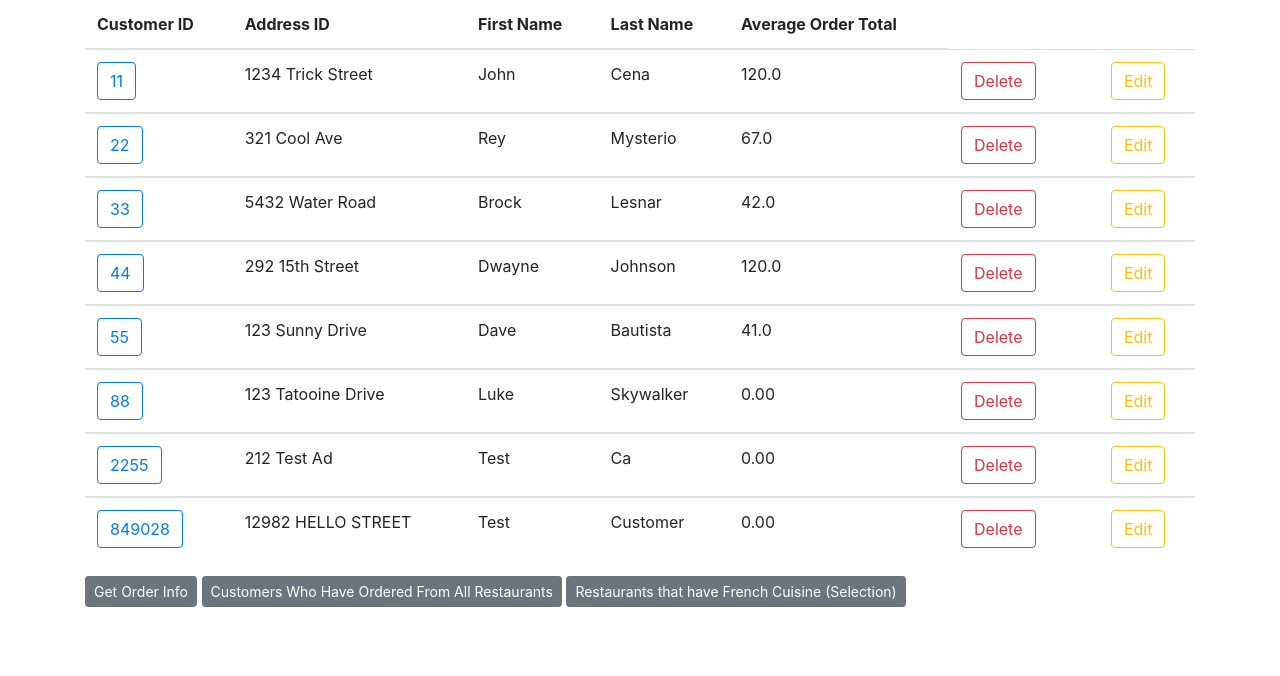
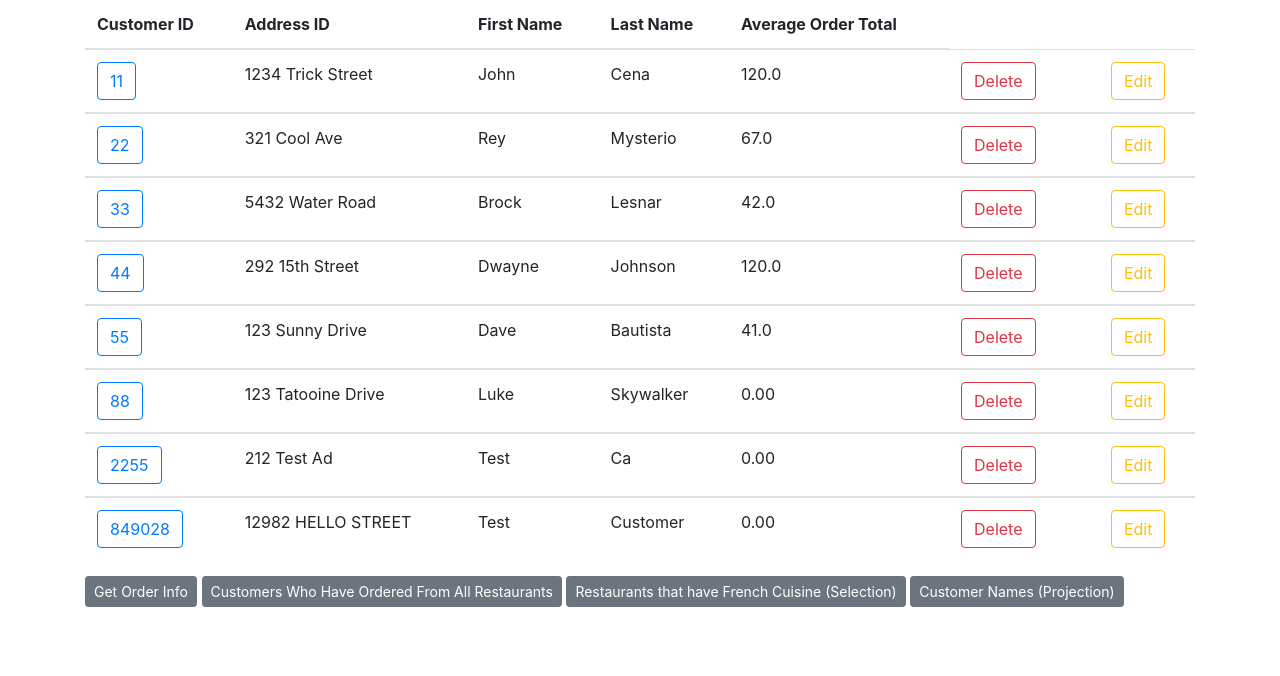
Before and after one commit to adammitha/food-delivery, a Flask app: page /customers in a window 1280 px wide. Shown: the part 57-733 px from the top of the page. Run offline with Flask 2, Linux system fonts and the light colour scheme; data comes from the database, SQL or seed files in the repository; some libraries are stand-ins or nearby versions.

Commit message:
Projection

```diff
--- a/app.py
+++ b/app.py
@@ -254,3 +254,8 @@ def edit(customer_id):
 def restaurants_orders_select():
     tableData = raw_select_query("SELECT * FROM Restaurant R WHERE R.cuisine = 'French'")
     return render_template('customerSelect.html', tableData = tableData)
+
+@app.route('/projection')
+def customer_names():
+    tableData = raw_select_query("SELECT c.first_name, c.last_name FROM Customer c")
+    return render_template('customerNames.html', tableData = tableData)
--- a/templates/customer.html
+++ b/templates/customer.html
@@ -53,6 +53,10 @@
       <span class="btn btn-secondary btn-sm"> Restaurants that have French Cuisine (Selection) </span>
     </a>
 
+    <a href= "{{url_for('customer_names') }}">
+      <span class="btn btn-secondary btn-sm"> Customer Names (Projection) </span>
+    </a>
+
     <script>
 
 
```
Also changed, not shown: templates/customerNames.html (added, +27 -0 lines).
